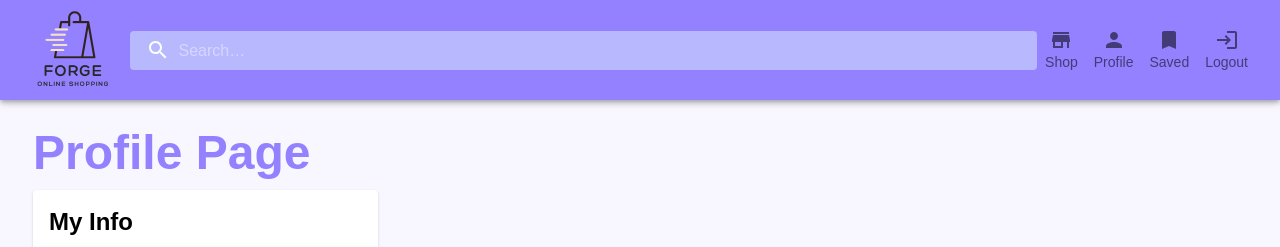
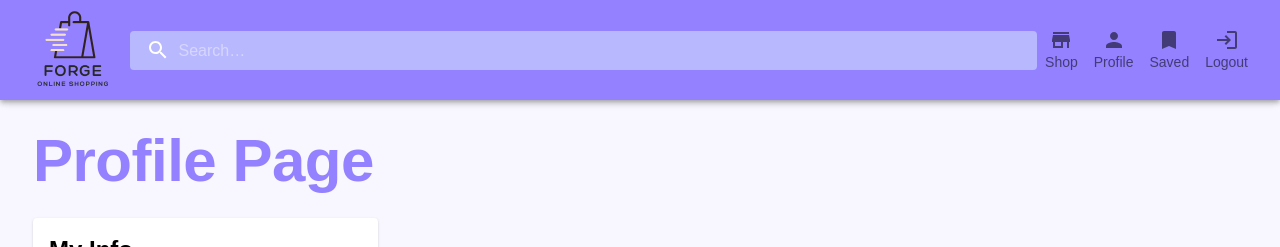
Before and after one commit to ChefSteveP/Forge-Commerce, a React (Create React App) app in the folder frontend/: page /profile in a window 1280 px wide. Shown: the top 247 px of the page. Built offline with nearby package versions, Linux system fonts and the light colour scheme; no server answers.

Commit message:
Header consistency

```diff
--- a/frontend/src/Components/sellItem.js
+++ b/frontend/src/Components/sellItem.js
@@ -119,6 +119,7 @@ export default function SellItem({ popoverOpen, setPopoverOpen }) {
         setPrice("");
         setState("");
         setSelectedImage(null);
+        window.location.reload();
       } catch (error) {
         console.error("Error uploading image", error);
       }
--- a/frontend/src/Pages/cartPage/CartPage.js
+++ b/frontend/src/Pages/cartPage/CartPage.js
@@ -4,7 +4,6 @@ import { auth } from "../../app/firebase.js";
 import axios from "axios";
 import { onAuthStateChanged } from "@firebase/auth";
 import { Container, Grid, Typography } from "@mui/material";
-import PostCard from "../postBoardPage/PostCard";
 import PostCardCart from "../postBoardPage/PostCardCart.js";
 import Navbar from "../../Components/Navbar.js";
 import "./CartPage.css";
@@ -62,7 +61,18 @@ export default function CartPage() {
     <>
       <Navbar />
       <div className="item-container">
-        <h1 className="page-title">Saved Items</h1>
+        <div className="page-title">
+          <Typography
+            variant="h2"
+            fontWeight={"bold"}
+            gutterBottom
+            className="page-title"
+            style={{ marginLeft: "0px", marginTop: "125px" }}
+          >
+            Saved Items
+          </Typography>
+        </div>
+
         <Container maxWidth="fullWidth">
           <Grid container className="cardGrid" spacing={3}>
             {myCart.map((data, index) => (
--- a/frontend/src/Pages/postBoardPage/Header.js
+++ b/frontend/src/Pages/postBoardPage/Header.js
@@ -23,6 +23,7 @@ export default function Header({ search, handleSearch, setFilters }) {
       <div>
         <Typography
           variant="h2"
+          fontWeight={"bold"}
           gutterBottom
           className="page-title"
           style={{ marginLeft: "0px", marginTop: "125px" }}
--- a/frontend/src/Pages/profilePage/ProfilePage.js
+++ b/frontend/src/Pages/profilePage/ProfilePage.js
@@ -3,15 +3,22 @@ import ProfileCard from "./ProfileCard";
 import MyListings from "./MyListings";
 import Navbar from "../../Components/Navbar.js";
 import "./ProfilePage.css";
+import { Typography } from "@mui/material";
 
 const ProfilePage = () => {
   return (
     <>
       <Navbar />
       <div className="profile-container" style={{ marginTop: "125px" }}>
-        <h1 className="page-title" style={{ marginLeft: "0px" }}>
+        <Typography
+          variant="h2"
+          fontWeight={"bold"}
+          gutterBottom
+          className="page-title"
+          style={{ marginLeft: "0px" }}
+        >
           Profile Page
-        </h1>
+        </Typography>
         <ProfileCard />
         <MyListings />
       </div>
```
